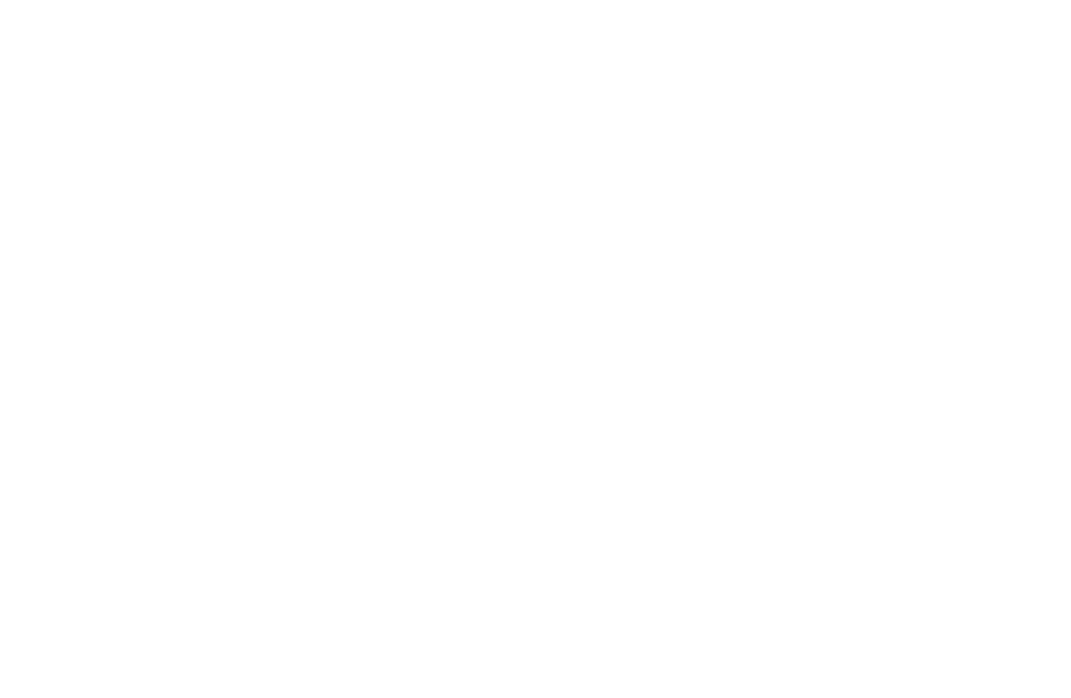
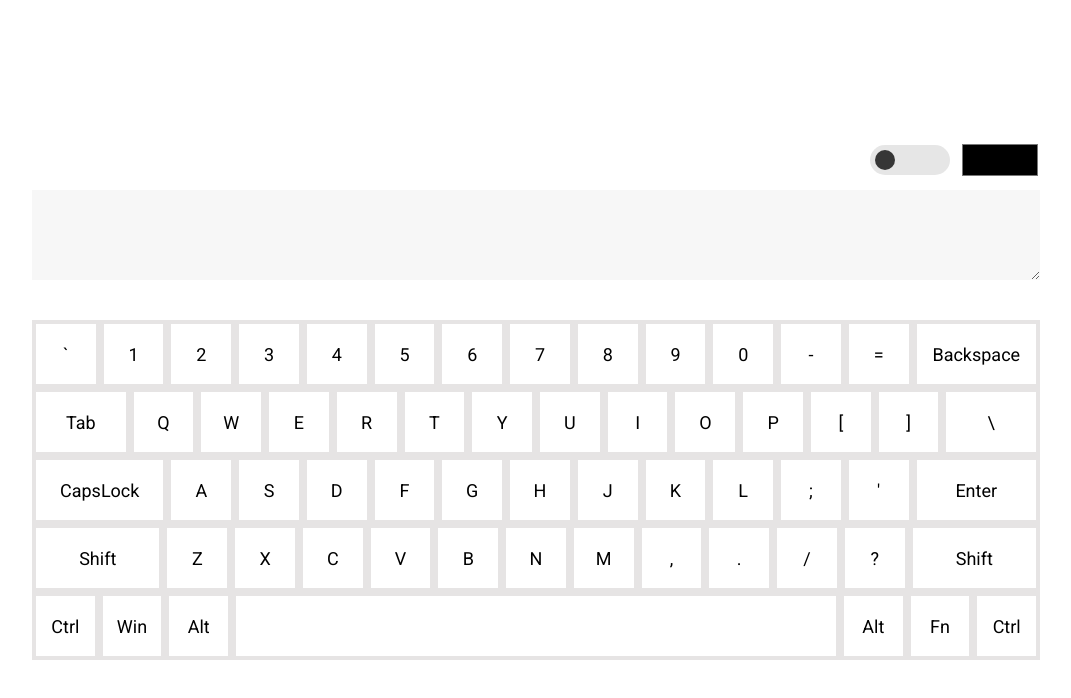
Before and after one commit to PitLion/virtual-keyboard, a plain HTML site: page index.html in a window 1280 px wide. Shown: the whole page, without its empty margins (104-1175 px from the left). Drawn offline with Linux system fonts and the light colour scheme.

Commit message:
feat: draw keyboard

```diff
--- a/index.html
+++ b/index.html
@@ -10,5 +10,6 @@
 </head>
 <body>
   <div class="container"></div>
+  <script src="main.js"></script>
 </body>
 </html>
--- a/main.js
+++ b/main.js
@@ -0,0 +1,76 @@
+//draw a keyboard
+
+const arrRow1 = ['`', '1', '2', '3', '4', '5', '6', '7', '8', '9', '0', '-', '=', 'Backspace'];
+const arrRow2 = ['Tab', 'Q', 'W', 'E', 'R', 'T', 'Y', 'U', 'I', 'O', 'P', '[', ']', '\\'];
+const arrRow3 = ['CapsLock', 'A', 'S', 'D', 'F', 'G', 'H', 'J', 'K', 'L', ';', "'", 'Enter'];
+const arrRow4 = ['Shift', 'Z', 'X', 'C', 'V', 'B', 'N', 'M', ',', '.', '/', '?', 'Shift'];
+const arrRow5 = ['Ctrl', 'Win', 'Alt', ' ', 'Alt', 'Fn', 'Ctrl'];
+
+const container = document.querySelector('.container');
+
+container.insertAdjacentHTML('afterbegin', `<div class="wrapper">
+                                              <div class="night-mode"></div>
+                                              <div class="change-color"></div>
+                                            </div>
+                                            <div class="keyboard"></div>
+                                            <textarea class="text"></textarea>`);
+
+const wrapper = container.querySelector('.wrapper');
+const nightMode = wrapper.querySelector('.night-mode');
+const changeColor = wrapper.querySelector('.change-color');
+const keyboard = container.querySelector('.keyboard');
+const text = container.querySelector('.text');
+
+let divCircle = document.createElement('div');
+divCircle.className = 'toggle-circle';
+nightMode.append(divCircle);
+
+changeColor.insertAdjacentHTML('afterbegin', `<div class="colors">
+                                                <input class="colors-input" type="color" >
+                                              </div>`);
+
+let divKeyboardLights = document.createElement('div');
+divKeyboardLights.className = 'keyboard-lights';
+keyboard.prepend(divKeyboardLights);
+
+let divKeyboardKeys = document.createElement('div');
+divKeyboardKeys.className = 'keyboard-keys';
+keyboard.append(divKeyboardKeys);
+
+divKeyboardKeys.insertAdjacentHTML('afterbegin', `<div class="row row1"></div>
+                                                  <div class="row row2"></div>
+                                                  <div class="row row3"></div>
+                                                  <div class="row row4"></div>
+                                                  <div class="row row5"></div>`);
+
+let row1 = divKeyboardKeys.querySelector('.row1');
+let row2 = divKeyboardKeys.querySelector('.row2');
+let row3 = divKeyboardKeys.querySelector('.row3');
+let row4 = divKeyboardKeys.querySelector('.row4');
+let row5 = divKeyboardKeys.querySelector('.row5');
+
+function init(arr) {
+  let out = '';
+  for (let i = 0; i < arr.length; i++) {
+    out += `<div class = "keys">${arr[i]}</div>`;
+  }
+  return out;
+}
+
+row1.innerHTML = init(arrRow1);
+row1.lastElementChild.classList.add('backspace-key');
+
+row2.innerHTML = init(arrRow2);
+row2.lastElementChild.classList.add('slash-key');
+row2.firstElementChild.classList.add('tab-key');
+
+row3.innerHTML = init(arrRow3);
+row3.lastElementChild.classList.add('enter-key');
+row3.firstElementChild.classList.add('caps-lock-key');
+
+row4.innerHTML = init(arrRow4);
+row4.lastElementChild.classList.add('shift-key');
+row4.firstElementChild.classList.add('shift-key');
+
+row5.innerHTML = init(arrRow5);
+row5.children[3].classList.add('space-key');
--- a/style.css
+++ b/style.css
@@ -0,0 +1,227 @@
+@import url('https://fonts.googleapis.com/css2?family=Lato:ital,wght@0,300;1,100&family=Raleway:ital,wght@1,100&family=Roboto:ital,wght@0,400;0,700;0,900;1,400;1,700;1,900&display=swap');
+
+html {
+  box-sizing: border-box;
+  scroll-behavior: smooth;
+  font-size: 10px;
+}
+
+*,
+*::before,
+*::after {
+  box-sizing: inherit;
+  margin: 0;
+  padding: 0;
+}
+
+body {
+  font-family: 'Roboto', sans-serif;
+  transition: .2s;
+}
+
+.container {
+  display: flex;
+  flex-direction: column;
+  justify-content: center;
+  align-items: center;
+  width: 100.8rem;
+  margin: 0 auto;
+  height: 100vh;
+  gap: 1rem;
+}
+
+.wrapper {
+  display: flex;
+  flex-direction: row;
+  justify-content: flex-end;
+  align-items: center;
+  align-self: flex-end;
+  gap: 1rem;
+}
+
+.keyboard {
+  position: relative;
+  max-width: 100.8rem;
+  width: 100%;
+  font-size: 1.8rem;
+  font-weight: 400;
+  background-color: #e6e4e4;
+  order: 2;
+  overflow: hidden;
+}
+
+.row {
+  display: flex;
+}
+
+.keys {
+  display: flex;
+  justify-content: center;
+  align-items: center;
+  width: 6rem;
+  height: 6rem;
+  margin: 0.4rem;
+  background-color: #fff;
+  transition: .2s;
+  z-index: 5;
+}
+
+.backspace-key {
+  width: 12rem;
+}
+
+.tab-key {
+  width: 9rem;
+}
+
+.slash-key {
+  width: 9rem;
+}
+
+.caps-lock-key {
+  width: 12.8rem;
+}
+
+.enter-key {
+  width: 12rem;
+}
+
+.shift-key {
+  width: 12.4rem;
+}
+
+.space-key {
+  max-width: 60rem;
+  width: 100%;
+}
+
+.text {
+  max-width: 100.8rem;
+  width: 100%;
+  height: 9rem;
+  margin-bottom: 3rem;
+  border: none;
+  outline: none;
+  font-size: 2.6rem;
+  background-color: #f7f7f7;
+  padding-left: 1rem;
+  transition: .2s;
+}
+
+.keys.active {
+  background-color: #333;
+  color: #fff;
+}
+
+.keys.remove {
+  animation: keys_animation 0.5s forwards ;
+}
+
+@keyframes keys_animation {
+  0% {
+    background-color: #333;
+    color: #fff;
+  }
+  100% {
+    background-color: #fff;
+    color: #000;
+  }
+}
+
+body.active {
+  background-color: rgb(54,54,54);
+}
+
+.night-mode {
+  width: 8rem;
+  height: 3rem;
+  background-color: #e6e6e6;
+  position: relative;
+  /*right: 25px;
+  top: 25px;*/
+  border-radius: 5rem;
+  display: flex;
+  align-items: center;
+  cursor: pointer;
+  transition: .2s;
+}
+
+.night-mode.active {
+  background-color: #222222;
+}
+
+.toggle-circle {
+  width: 2rem;
+  height: 2rem;
+  background-color: rgb(54,54,54);
+  border-radius: 5rem;
+  margin: 0 0.5rem;
+  position: absolute;
+  left: 0;
+  transition: .2s;
+}
+
+.toggle-circle.active {
+  left: 60%;
+  background-color: #fff;
+}
+
+.keyboard.active {
+  background-color: #585858;
+}
+
+.keys.keys-night {
+  background-color: #3c3c3c;
+  color: #fff;
+}
+
+.text.active {
+  background-color: #2b2b2b;
+  color: #fff;
+}
+
+.keys.keys-night.active {
+  background-color: #fff;
+  color: #333;
+}
+
+.keys.keys-night.remove {
+  animation: keys-night-animation 0.5s forwards;
+}
+
+@keyframes keys-night-animation {
+    0%{
+        background-color: #fff;
+        color: #000;
+    }
+    100% {
+        background-color: #333;
+        color: #fff;
+    }
+}
+
+.change-color {
+  display: flex;
+  justify-content: center;
+  align-items: center;
+  width: 8rem;
+  height: 4rem;
+  /*position: absolute;
+  right: 150px;
+  top: 15px;*/
+}
+
+.colors-input {
+  width: 8rem;
+  height: 4rem;
+  border: none;
+  outline: none;
+  background-color: transparent;
+}
+
+
+.keyboard-lights {
+  position: absolute;
+  width: 100%;
+  height: 100%;
+}
```
